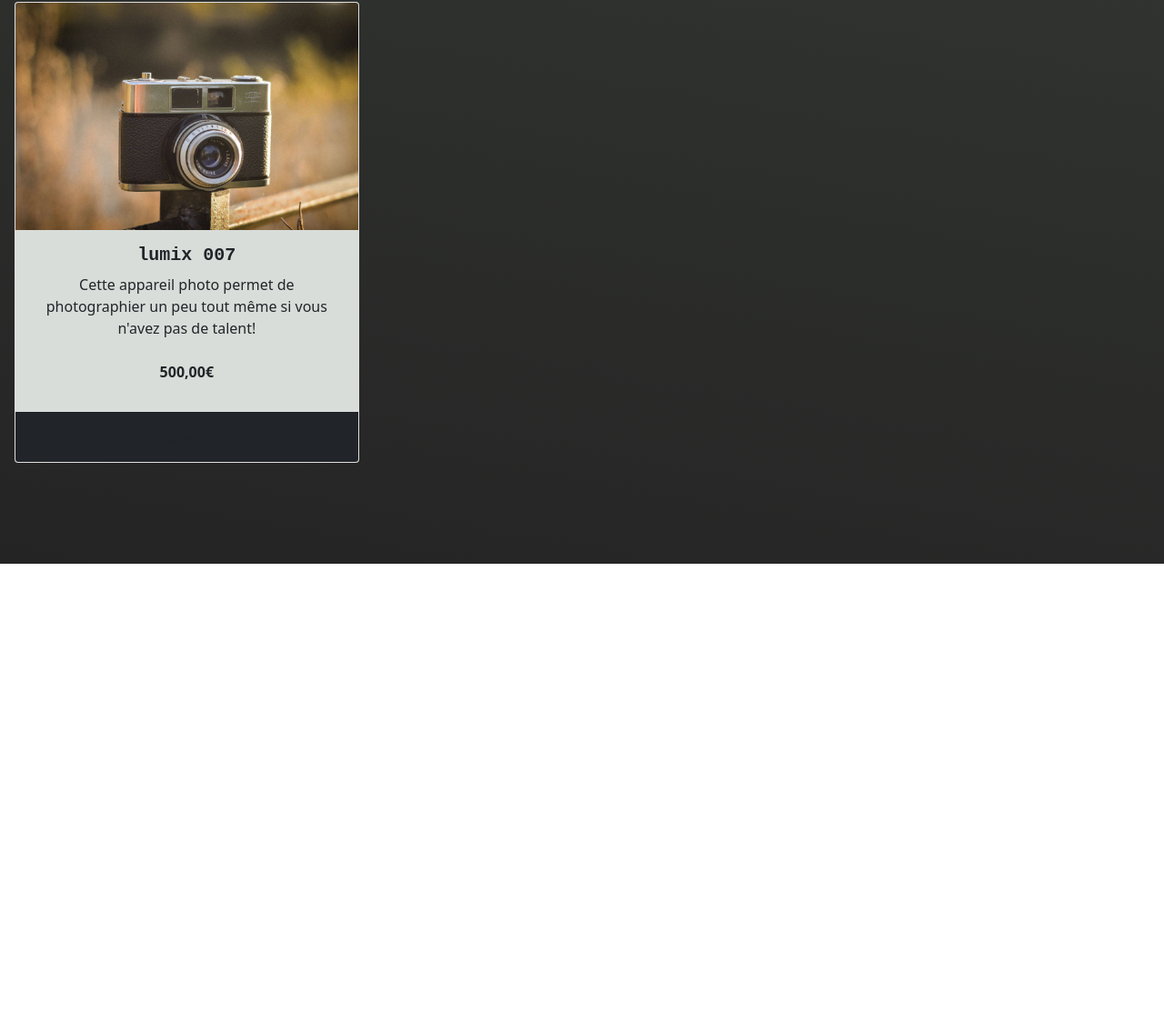
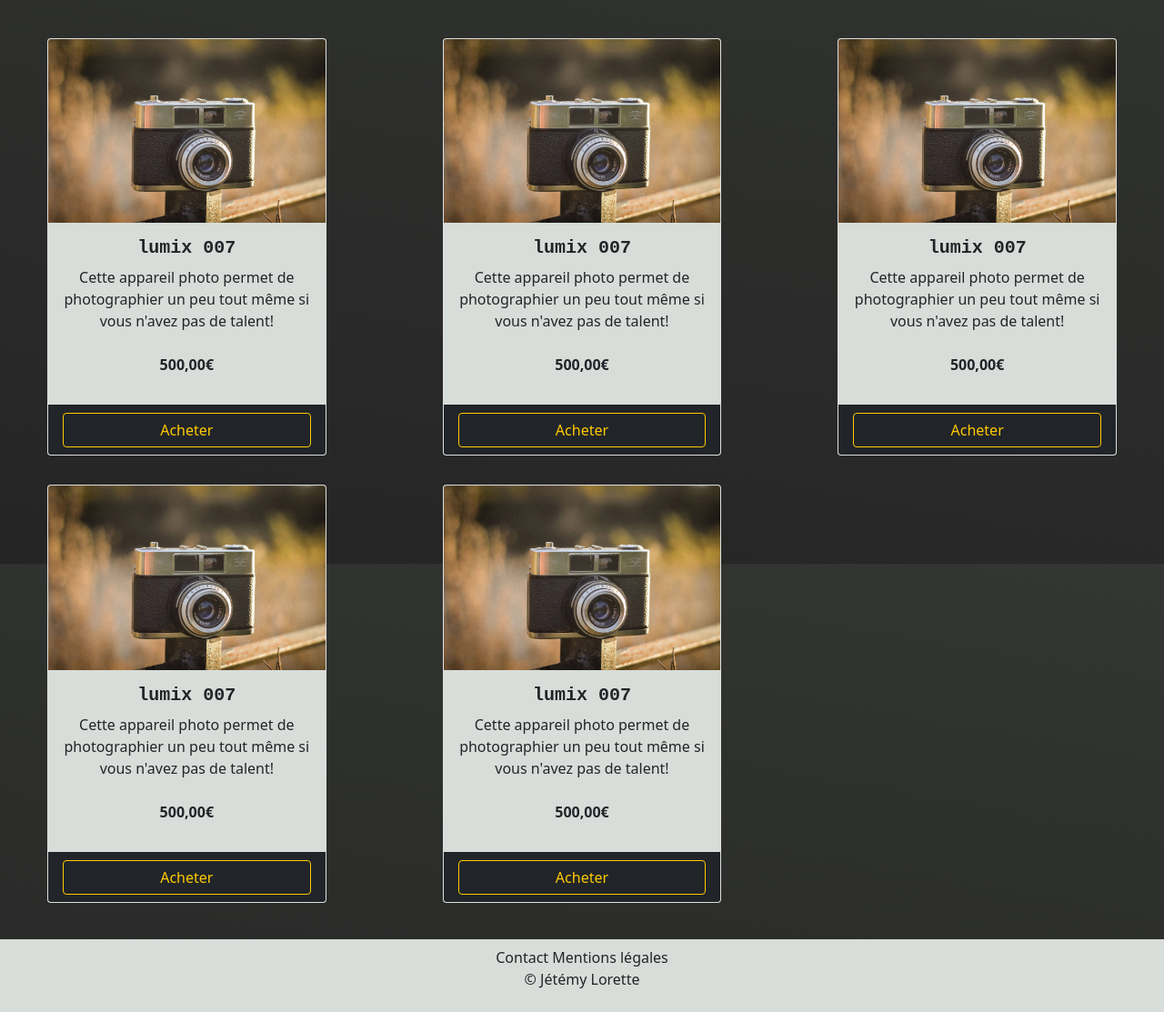
Before and after one commit to Wormav/Orinoco, a website: page index.html in a window 1280 px wide. Shown: the part 180-1293 px from the top of the page at 91% size. Before the commit the page ends 800 px from the top, so only its background shows below. Drawn offline with nearby package versions, Linux system fonts and the light colour scheme.

Commit message:
card + footer

```diff
--- a/index.html
+++ b/index.html
@@ -9,7 +9,6 @@
 
     <!-- Meta -->
     <!-- Link -->
-
 
     <link
       rel="stylesheet"
@@ -25,10 +24,12 @@
   <!-- Body -->
 
   <body id="body">
-    <header>
-      <nav class="navbar navbar-light bg-primaryP navbar-expand-md sticky-top">
+    <header class="sticky-top">
+      <nav class="navbar navbar-light bg-primaryP navbar-expand-md">
         <div class="container">
-          <div class="navbar-brand"><a class="text-dark  titleNavbar" href="index.html">Orninoco</a></div>
+          <div class="navbar-brand">
+            <a class="text-dark titleNavbar" href="index.html">Orninoco</a>
+          </div>
           <button
             class="navbar-toggler"
             data-bs-toggle="collapse"
@@ -42,13 +43,19 @@
           >
             <ul class="navbar-nav mt-md-0 mt-4">
               <li class="nav-item">
-                <a class="nav-link  text-dark text-decoration-underline" href="#">Shop</a>
+                <a class="nav-link text-dark text-decoration-underline" href="#"
+                  >Shop</a
+                >
               </li>
               <li class="nav-item">
-                <a class="nav-link text-dark text-underline-hover" href="#">Contact</a>
+                <a class="nav-link text-dark text-underline-hover" href="#"
+                  >Contact</a
+                >
               </li>
               <li class="nav-item">
-                <a class="nav-link text-dark text-underline-hover" href="#">Pannier</a>
+                <a class="nav-link text-dark text-underline-hover" href="#"
+                  >Pannier</a
+                >
               </li>
             </ul>
           </div>
@@ -57,21 +64,161 @@
     </header>
     <main>
       <h1 class="text-center mt-5 text-secondaryP titleShop">Nos produits</h1>
-      <div class="row">
-        <div class="col-lg-4 col-md-6">
-          <div class="card m-3"> <!-- Mettez chaque item dans une carte bootstrap -->
+      <div class="row mt-5">
+        <div class="col-lg-4 col-md-6 px-5">
+          <div class="card m-3">
+            <!-- Mettez chaque item dans une carte bootstrap -->
             <img src="./vcam_1.jpg" alt="appareil photo" class="card-img-top" />
             <div class="card-body bg-primaryP" style="min-height: 130px">
-              <h5 class="text-center titleShop" style="font-weight:bolder">lumix 007</h5>
-              <p class="text-center">Cette appareil photo permet de photographier un peu tout même si vous n'avez pas de talent!</p>
-              <p class="text-center mt-4" style="font-weight:bolder">500,00€<p>
+              <h5 class="text-center titleShop" style="font-weight: bolder">
+                lumix 007
+              </h5>
+              <p class="text-center">
+                Cette appareil photo permet de photographier un peu tout même si
+                vous n'avez pas de talent!
+              </p>
+              <p class="text-center mt-4" style="font-weight: bolder">
+                500,00€
+              </p>
             </div>
+
             <div class="card-footer bg-dark">
-              <button type="button" class="btn w-100 btn-outline-secondary" data-bs-toggle="modal" data-bs-target="#echarpeModal">Acheter</button>
+              <button
+                type="button"
+                class="btn w-100 text-secondaryP border border-secondaryP btn-outline-secondary"
+                data-bs-toggle="modal"
+                data-bs-target="#echarpeModal"
+              >
+                Acheter
+              </button>
             </div>
           </div>
         </div>
+        <div class="col-lg-4 col-md-6 px-5">
+          <div class="card m-3">
+            <!-- Mettez chaque item dans une carte bootstrap -->
+            <img src="./vcam_1.jpg" alt="appareil photo" class="card-img-top" />
+            <div class="card-body bg-primaryP" style="min-height: 130px">
+              <h5 class="text-center titleShop" style="font-weight: bolder">
+                lumix 007
+              </h5>
+              <p class="text-center">
+                Cette appareil photo permet de photographier un peu tout même si
+                vous n'avez pas de talent!
+              </p>
+              <p class="text-center mt-4" style="font-weight: bolder">
+                500,00€
+              </p>
+            </div>
+            <div class="card-footer bg-dark">
+              <button
+                type="button"
+                class="btn w-100 text-secondaryP border border-secondaryP btn-outline-secondary"
+                data-bs-toggle="modal"
+                data-bs-target="#coupeModal"
+              >
+                Acheter
+              </button>
+            </div>
+          </div>
+        </div>
+        <div class="col-lg-4 col-md-6 px-5">
+          <div class="card m-3">
+            <!-- Mettez chaque item dans une carte bootstrap -->
+            <img src="./vcam_1.jpg" alt="appareil photo" class="card-img-top" />
+            <div class="card-body bg-primaryP" style="min-height: 130px">
+              <h5 class="text-center titleShop" style="font-weight: bolder">
+                lumix 007
+              </h5>
+              <p class="text-center">
+                Cette appareil photo permet de photographier un peu tout même si
+                vous n'avez pas de talent!
+              </p>
+              <p class="text-center mt-4" style="font-weight: bolder">
+                500,00€
+              </p>
+            </div>
+            <div class="card-footer bg-dark">
+              <button
+                type="button"
+                class="btn w-100 text-secondaryP border border-secondaryP btn-outline-secondary"
+                data-bs-toggle="modal"
+                data-bs-target="#coupeModal"
+              >
+                Acheter
+              </button>
+            </div>
+          </div>
+        </div>
+        <div class="col-lg-4 col-md-6 px-5">
+          <div class="card m-3">
+            <!-- Mettez chaque item dans une carte bootstrap -->
+            <img src="./vcam_1.jpg" alt="appareil photo" class="card-img-top" />
+            <div class="card-body bg-primaryP" style="min-height: 130px">
+              <h5 class="text-center titleShop" style="font-weight: bolder">
+                lumix 007
+              </h5>
+              <p class="text-center">
+                Cette appareil photo permet de photographier un peu tout même si
+                vous n'avez pas de talent!
+              </p>
+              <p class="text-center mt-4" style="font-weight: bolder">
+                500,00€
+              </p>
+            </div>
+            <div class="card-footer bg-dark">
+              <button
+                type="button"
+                class="btn w-100 text-secondaryP border border-secondaryP btn-outline-secondary"
+                data-bs-toggle="modal"
+                data-bs-target="#coupeModal"
+              >
+                Acheter
+              </button>
+            </div>
+          </div>
+        </div>
+        <div class="col-lg-4 col-md-6 px-5">
+          <div class="card m-3">
+            <!-- Mettez chaque item dans une carte bootstrap -->
+            <img src="./vcam_1.jpg" alt="appareil photo" class="card-img-top" />
+            <div class="card-body bg-primaryP" style="min-height: 130px">
+              <h5 class="text-center titleShop" style="font-weight: bolder">
+                lumix 007
+              </h5>
+              <p class="text-center">
+                Cette appareil photo permet de photographier un peu tout même si
+                vous n'avez pas de talent!
+              </p>
+              <p class="text-center mt-4" style="font-weight: bolder">
+                500,00€
+              </p>
+            </div>
+            <div class="card-footer bg-dark">
+              <button
+                type="button"
+                class="btn w-100 text-secondaryP border border-secondaryP btn-outline-secondary"
+                data-bs-toggle="modal"
+                data-bs-target="#coupeModal"
+              >
+                Acheter
+              </button>
+            </div>
+          </div>
+        </div>
+      </div>
     </main>
+    <footer class="bg-primaryP text-dark mt-4 py-2">
+      <div class="container text-center">
+        <a href="#" class="text-dark textDecorationNone text-underline-hover"
+          >Contact</a
+        >
+        <a href="#" class="text-dark textDecorationNone text-underline-hover"
+          >Mentions légales</a
+        >
+        <p>© Jétémy Lorette</p>
+      </div>
+    </footer>
     <script src="node_modules/bootstrap/dist/js/bootstrap.js"></script>
   </body>
 
--- a/style/scss/defaut.scss
+++ b/style/scss/defaut.scss
@@ -13,6 +13,10 @@ $theme-colors: (
 
 .titleShop {
   font-family: 'Courier New', Courier, monospace;
+}
+
+.textDecorationNone {
+  text-decoration: none;
 }
 
 // css
```
Also changed, not shown: style/css/style.css, 1 other file.
